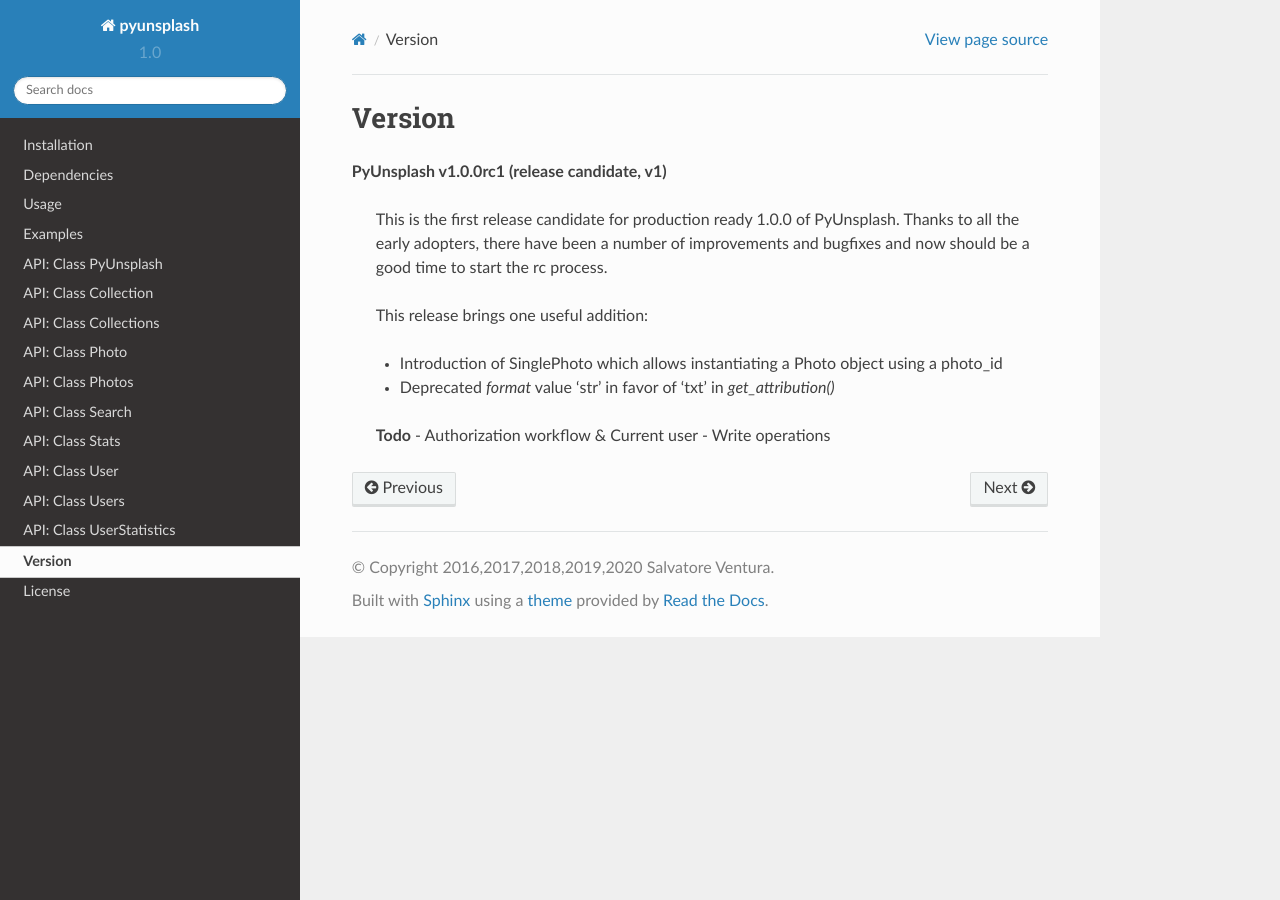
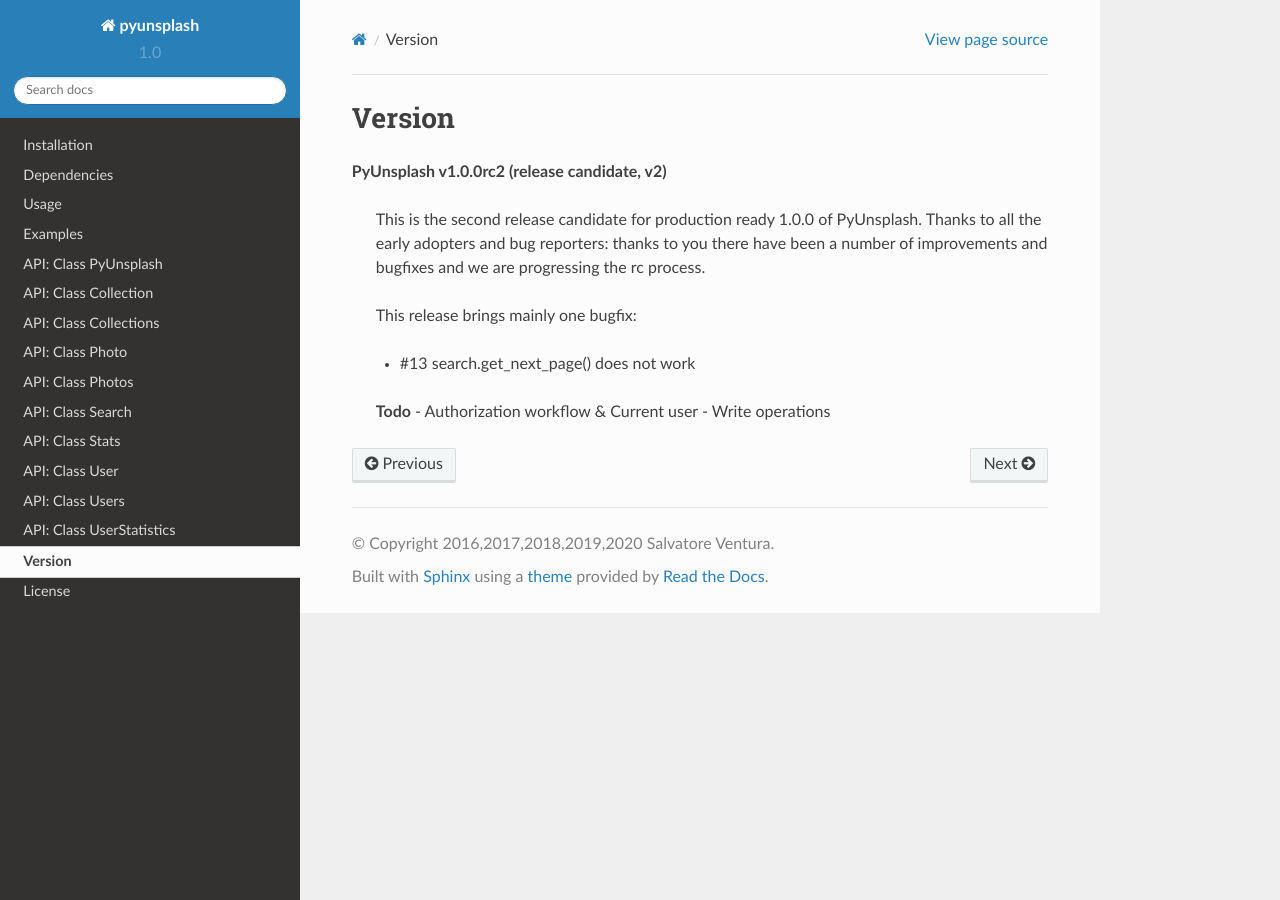
Before and after one commit to salvoventura/pyunsplash, a Sphinx documentation site: the page built from docs/source/version.rst, in a window 1280 px wide. Built offline with Sphinx 7.4.7 and the Read the Docs theme 2.0.0, drawn with Linux system fonts in a browser that asks for light colours.

Commit message:
- Get ready for release v1.0.0rc2

```diff
--- a/docs/source/version.rst
+++ b/docs/source/version.rst
@@ -1,15 +1,14 @@
 Version
 =======
-**PyUnsplash v1.0.0rc1 (release candidate, v1)**
+**PyUnsplash v1.0.0rc2 (release candidate, v2)**
 
-    This is the first release candidate for production ready 1.0.0 of PyUnsplash.
-    Thanks to all the early adopters, there have been a number of improvements and
-    bugfixes and now should be a good time to start the rc process.
+    This is the second release candidate for production ready 1.0.0 of PyUnsplash.
+    Thanks to all the early adopters and bug reporters: thanks to you there have
+    been a number of improvements and bugfixes and we are progressing the rc process.
 
-    This release brings one useful addition:
+    This release brings mainly one bugfix:
 
-    - Introduction of SinglePhoto which allows instantiating a Photo object using a photo_id
-    - Deprecated `format` value 'str' in favor of 'txt' in `get_attribution()`
+    - #13 search.get_next_page() does not work
 
     **Todo**
     - Authorization workflow & Current user
--- a/pyunsplash/__init__.py
+++ b/pyunsplash/__init__.py
@@ -17,6 +17,6 @@
 # TRAVIS_COMMIT
 # TRAVIS_COMMIT_RANGE
 # TRAVIS_TAG
-__version__ = '1.0.0rc1'
+__version__ = '1.0.0rc2'
 __author__ = 'Salvatore Ventura <salvoventura@gmail.com>'
 __license__ = 'MIT'
--- a/setup.py
+++ b/setup.py
@@ -3,7 +3,7 @@
 
 setup(
     name='pyunsplash',
-    version='1.0.0rc1',  # beta, v9
+    version='1.0.0rc2',  # beta, v9
     packages=['pyunsplash', 'pyunsplash.src'],
     url='https://github.com/salvoventura/pyunsplash',
     license='MIT',
```
Also changed, not shown: README.rst (+17 -0 lines).
